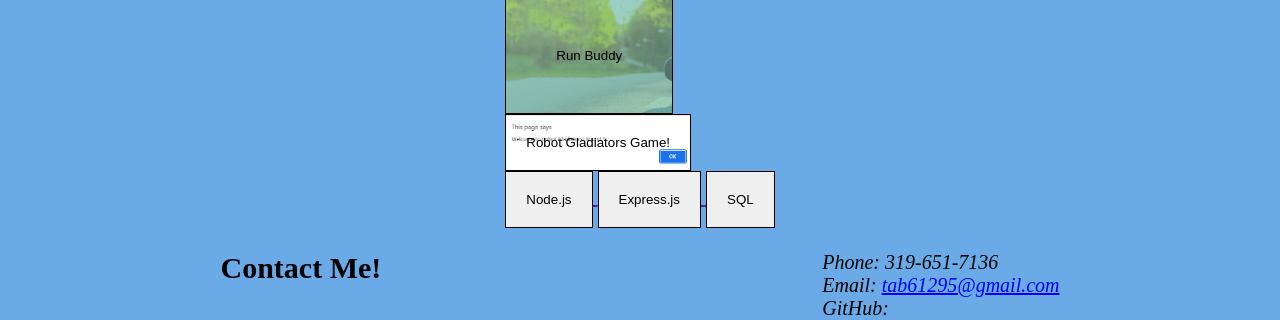
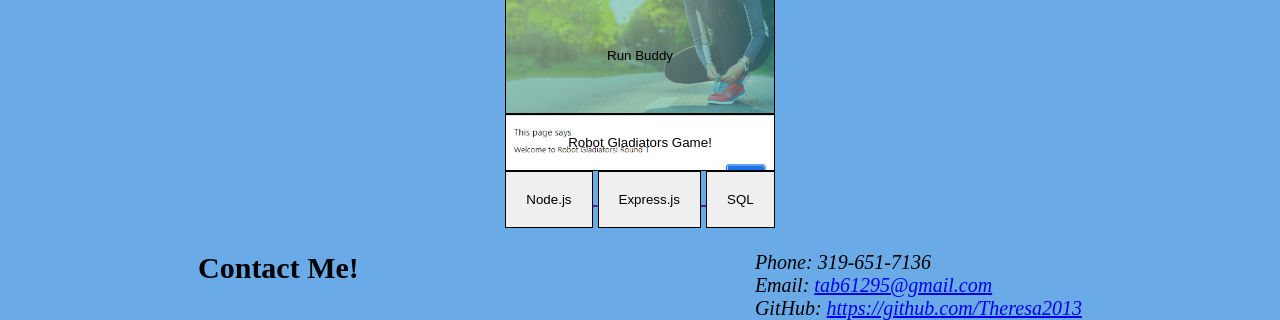
Before and after one commit to Theresa2013/theresa-portfolio, a plain HTML site: page index.html in a window 1280 px wide. Shown: the part 636-956 px from the top of the page. Drawn offline with Linux system fonts and the light colour scheme.

Commit message:
add github link

```diff
--- a/assets/css/style.css
+++ b/assets/css/style.css
@@ -80,9 +80,6 @@ header nav ul li a:hover {
     justify-content: center;
     padding: 20px;
 }
-.project {
-
-}
 
 .project button {
     color: black;
@@ -99,13 +96,14 @@ header nav ul li a:hover {
     padding: 50px;
     background-image: url(/assets/images/hero-bg.jpg);
     background-size: cover;
+    width: 100%;
 }
-
 
 .java {
     padding: 20px;
     background-image: url(/assets/images/java.jpg);
     background-size: cover;
+    width: 100%;
 }
 
 .node {
--- a/index.html
+++ b/index.html
@@ -72,10 +72,10 @@
                 <a href="">
                     <button class="express"> Express.js</button>
                 </a>
-                <button type="button" class="sql">
-                    SQL
-                    <a href=""></a>
-                </button>
+                </a>
+                <a href="">
+                    <button type="button" class="sql">SQL</button>
+                </a>
             </div>
     </section>
 
@@ -92,7 +92,7 @@
             <address>
                 Phone: 319-651-7136 <br>
                 Email: <a href="tab61295@gmail.com">tab61295@gmail.com</a> <br>
-                GitHub: <a href=""></a>
+                GitHub: <a href="https://github.com/Theresa2013">https://github.com/Theresa2013</a>
             </address>
         </div>
     </section>
```
